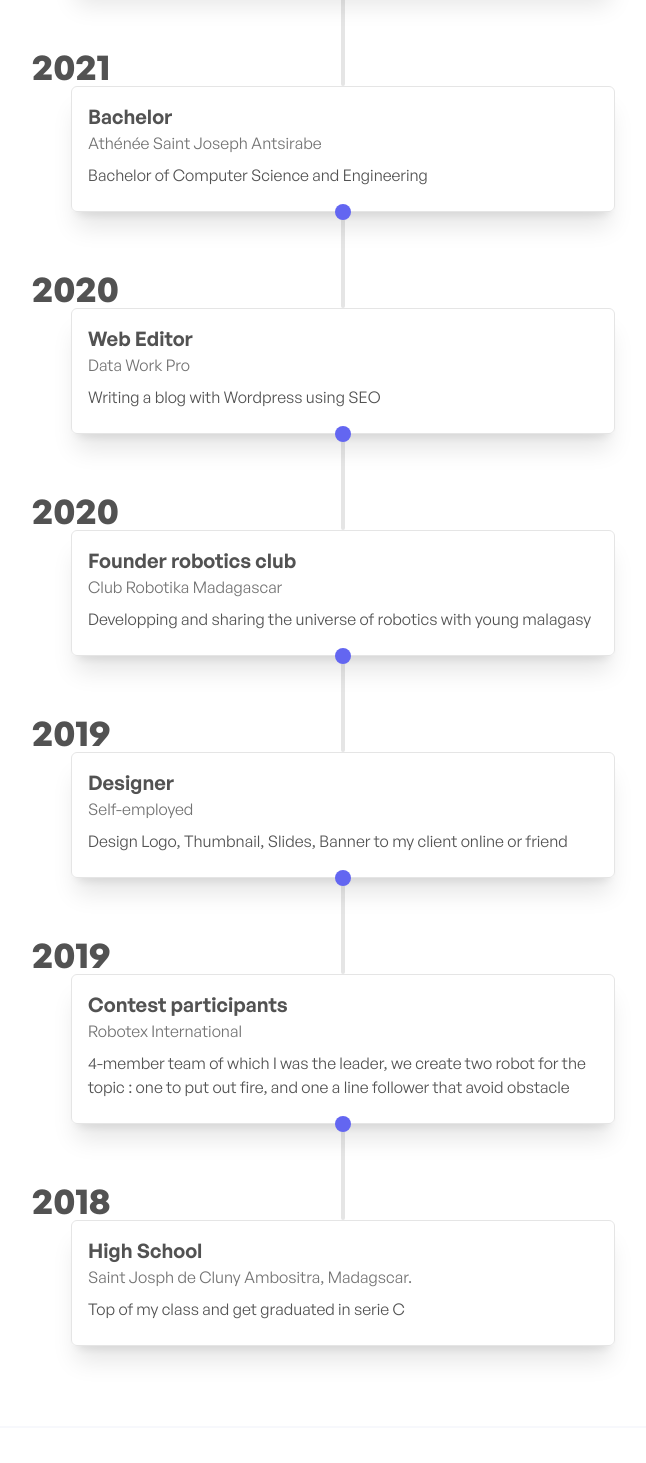
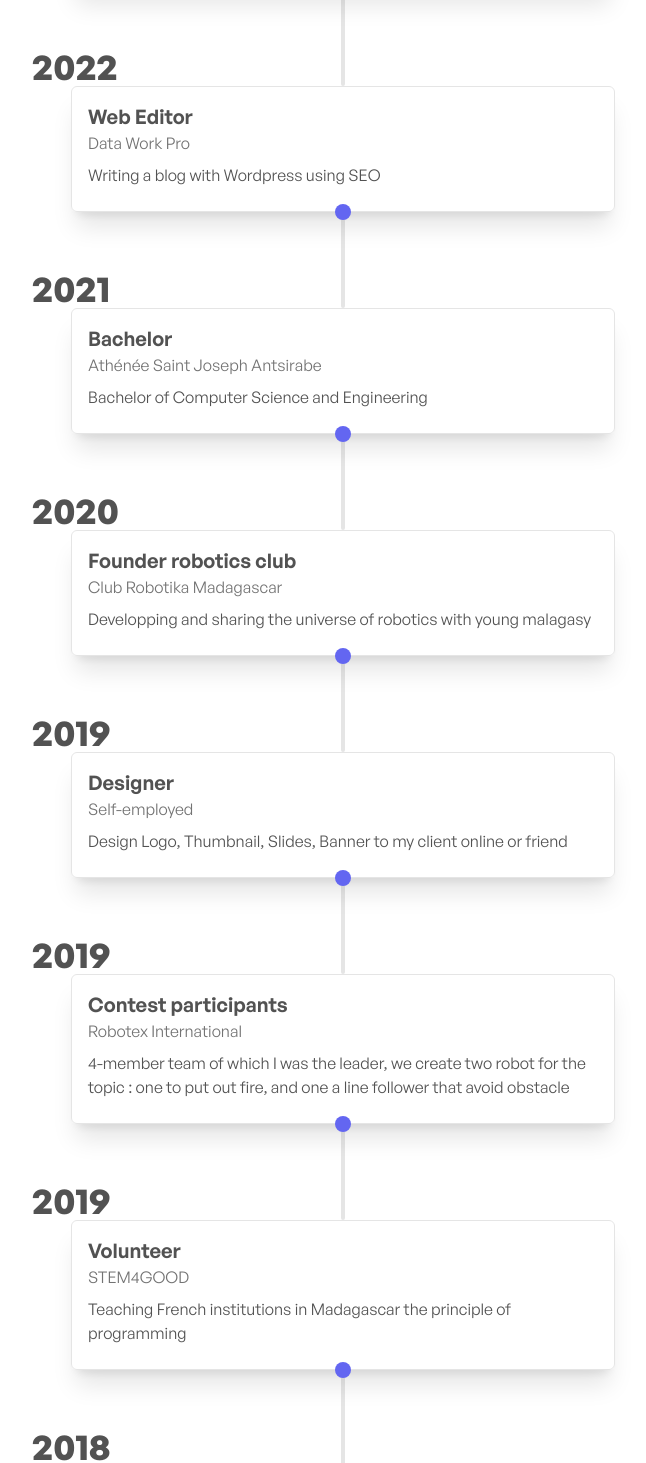
Before and after one commit to Misa100/portfolio-main, a Next.js app: page /about in a window 1280 px wide. Shown: the part 658-2121 px from the top of the page, without its empty margins (297-943 px from the left). Built offline with nearby package versions, Linux system fonts and the light colour scheme.

Commit message:
update experience

```diff
--- a/constants/data.js
+++ b/constants/data.js
@@ -15,18 +15,18 @@ const userData = {
         desc: "Master's degree in Computer Science with honors",
       },
       {
+        title: "Web Editor",
+        company: "Data Work Pro",
+        year: "2022",
+        companyLink : "https://www.dataworkpro.com/",
+        desc: "Writing a blog with Wordpress using SEO",
+      },
+      {
         title: "Bachelor",
         company: "Athénée Saint Joseph Antsirabe",
         year: "2021",
         companyLink: "https://www.asja.mg/",
         desc: "Bachelor of Computer Science and Engineering",
-      },
-      {
-        title: "Web Editor",
-        company: "Data Work Pro",
-        year: "2020",
-        companyLink : "https://www.dataworkpro.com/",
-        desc: "Writing a blog with Wordpress using SEO",
       },
       {
         title: "Founder robotics club",
@@ -49,6 +49,13 @@ const userData = {
         desc: "4-member team of which I was the leader, we create two robot for the topic : one to put out fire, and one a line follower that avoid obstacle",
       },
       {
+        title: "Volunteer",
+        company: "STEM4GOOD",
+        year: "2019",
+        companyLink: "https://stem4good.org/",
+        desc: "Teaching French institutions in Madagascar the principle of programming",
+      },
+      {
         title: "High School",
         company: "Saint Josph de Cluny Ambositra, Madagscar.",
         year: "2018",
```
